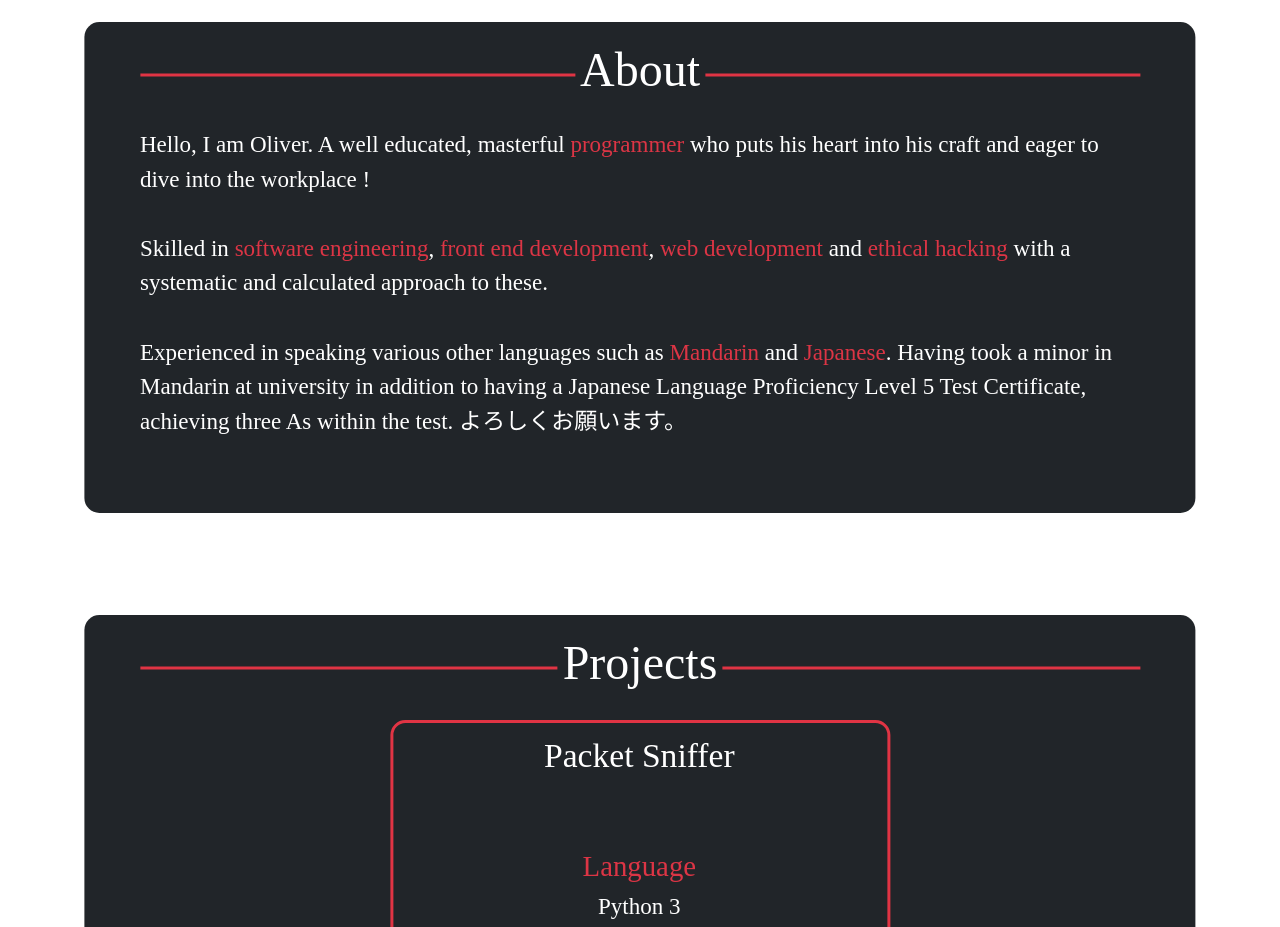
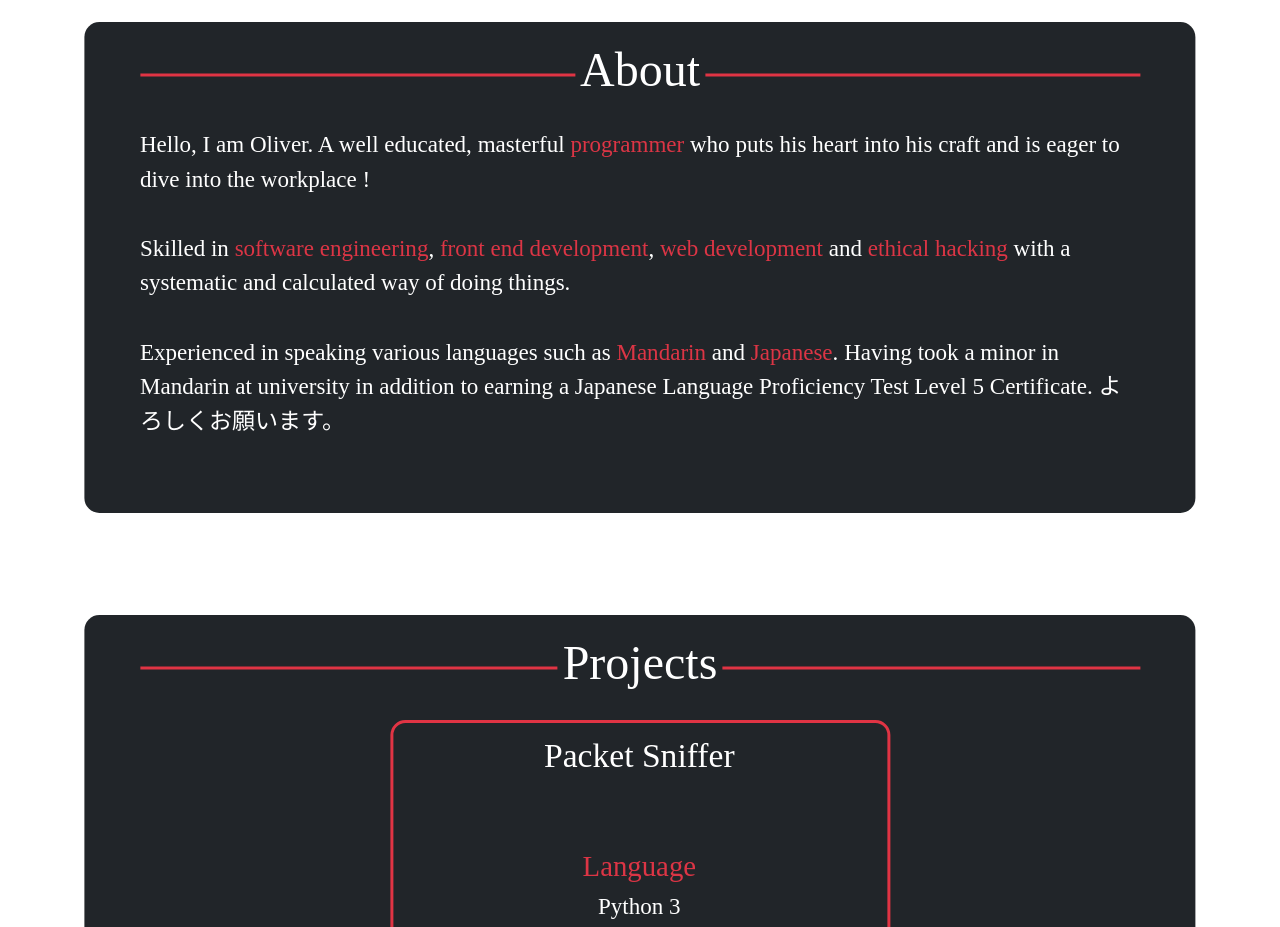
Before and after one commit to 0liverRobinson/portfolio, a plain HTML site: page index.html in a window 1280 px wide. Shown: the part 880-1807 px from the top of the page. Drawn offline with nearby package versions, Linux system fonts and the light colour scheme; a web font is replaced by a local one.

Commit message:
Add files via upload

```diff
--- a/index.html
+++ b/index.html
@@ -111,13 +111,13 @@
               <h1 class="heading"><span>About</span></h1>
                   <p class="text part_b">
                       Hello, I am Oliver.
-                      A well educated, masterful <span class="text-danger">programmer</span> who puts his heart into his craft and eager to dive into the workplace ! <br><br>
+                      A well educated, masterful <span class="text-danger">programmer</span> who puts his heart into his craft and is eager to dive into the workplace ! <br><br>
 
-                      Skilled in <span class="text-danger">software engineering</span>, <span class="text-danger">front end development</span>, <span class="text-danger">web development</span> and <span class="text-danger">ethical hacking</span> with a systematic and calculated approach to these.
+                      Skilled in <span class="text-danger">software engineering</span>, <span class="text-danger">front end development</span>, <span class="text-danger">web development</span> and <span class="text-danger">ethical hacking</span> with a systematic and calculated way of doing things.
                       <br><br>
 
-                      Experienced in speaking various other languages such as <span class="text-danger">Mandarin</span> and <span class="text-danger">Japanese</span>.
-                      Having took a minor in Mandarin at university in addition to having a Japanese Language Proficiency Level 5 Test Certificate, achieving three As within the test. よろしくお願います。
+                      Experienced in speaking various languages such as <span class="text-danger">Mandarin</span> and <span class="text-danger">Japanese</span>.
+                      Having took a minor in Mandarin at university in addition to earning a Japanese Language Proficiency Test Level 5 Certificate. よろしくお願います。
                   </p>
           </div>
 
@@ -179,7 +179,7 @@
                           <h4 class="text-danger">Language</h4>
                           <h5 class="text">Java</h5>
                           <h4 class="text-danger">Description</h4>
-                          <h5 class="text">A Java-based visualisation of a plethora of different path finding algorithms and distance measurements with a grid for the user to draw a maze in.</h5>
+                          <h5 class="text">A Java-based visualisation of a plethora of different path finding algorithms and distance measurements which the user can test with.</h5>
                           <h4 class="text-danger">Author(s)</h4>
                           <h5 class="text">Oliver Robinson</h5>
                           <a href="https://github.com/0liverRobinson/PathFinding">
```
